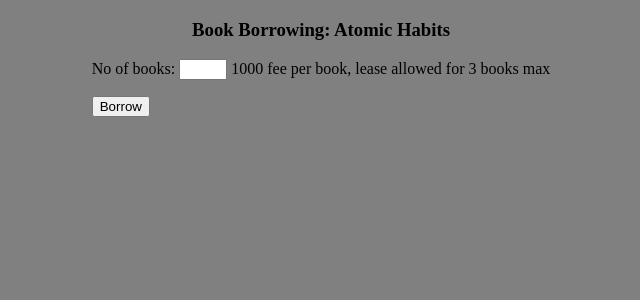
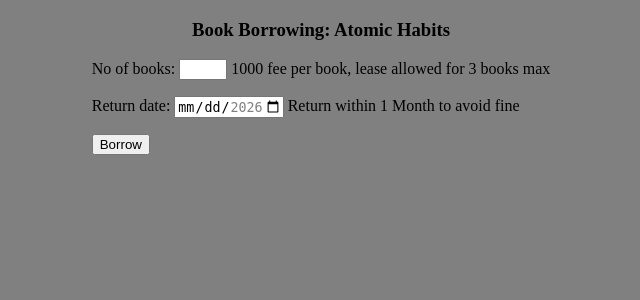
Before and after one commit to Hassaan-Hussain/Library-Management-System, a Django app: page /borrow_book/3 in a window 1280 px wide. Shown: the top 300 px of the page, without its empty margins (319-959 px from the left). Run offline with Django 5.2, Linux system fonts and the light colour scheme; a user stored in the database is signed in; data comes from the database, SQL or seed files in the repository; both versions use the stored data as it was after the commit.

Commit message:
Optimization of return date for borrowed books

```diff
--- a/apps/Books/forms.py
+++ b/apps/Books/forms.py
@@ -1,5 +1,8 @@
 from .models import Books, BorrowedBook
 from django import forms
+from django.utils import timezone
+from datetime import timedelta
+from django.core.exceptions import ValidationError
 
 class AddBookForm(forms.ModelForm):
     class Meta:
@@ -9,15 +12,46 @@ class AddBookForm(forms.ModelForm):
 class BorrowBookForm(forms.ModelForm):
     class Meta:
         model = BorrowedBook
-        fields = ['no_of_books',]
+        fields = ['no_of_books', 'return_date']
 
         widgets = {
             'no_of_books': forms.NumberInput(attrs={
              'max': '3',
              'min':'1',
              }),
+
+             'return_date': forms.DateInput(attrs={
+                 'type': 'date',
+             })
         }
 
         help_texts = {
             'no_of_books': '1000 fee per book, lease allowed for 3 books max',
+            'return_date': 'Return within 1 Month to avoid fine',
         }
+
+    def __init__(self, *args, **kwargs):
+        super().__init__(*args, **kwargs)
+
+        today = timezone.now()
+        one_month = today + timedelta(days=30)
+
+        self.fields['return_date'].widget.attrs['min'] = today.strftime('%Y-%m-%d')
+        self.fields['return_date'].widget.attrs['max'] = one_month.strftime('%Y-%m-%d')
+        print(today)
+        print(one_month)
+
+    def clean_return_date(self):
+        return_date = self.cleaned_data.get('return_date')
+        return_date = self.cleaned_data.get('return_date')
+        today = timezone.now()
+        one_month_later = today + timedelta(days=30)
+        print(return_date)
+
+        if return_date:
+            if return_date < today:
+                raise ValidationError('Return date cannot be in the past')
+            if return_date > one_month_later:
+                raise ValidationError('Return Date cannot be more than 30 days')
+
+        return return_date
--- a/apps/Books/models.py
+++ b/apps/Books/models.py
@@ -2,6 +2,8 @@ from django.db import models
 from django.contrib.auth.models import User
 from django.core.exceptions import ValidationError
 from django.core.validators import MaxValueValidator, MinValueValidator
+from django.utils import timezone
+from datetime import timedelta
 
 # Create your models here.
 
@@ -24,6 +26,7 @@ class BorrowedBook(models.Model):
         MinValueValidator(1),
     ])
     fee = models.IntegerField()
+    return_date = models.DateTimeField(blank=True, null=True)
     borrowed_date = models.DateTimeField(auto_now_add=True)
 
     class Meta:
@@ -42,3 +45,13 @@ class BorrowedBook(models.Model):
 
         self.full_clean()
         super().save(*args, **kwargs)
+
+    def clean(self):
+        today = timezone.now()
+        one_month_later = today + timedelta(days=30)
+
+        if self.return_date:
+            if self.return_date < today:
+                raise ValidationError('Return date cannot be in the past')
+            if self.return_date > one_month_later:
+                raise ValidationError('Return Date cannot be more than 30 days')
--- a/apps/Books/views.py
+++ b/apps/Books/views.py
@@ -9,9 +9,21 @@ from django.contrib.auth.models import User
 # Books Display View
 
 def book_display_view(request):
-    books = Books.objects.all()
+    try:
+        books = Books.objects.all()
+        borrowed_books = BorrowedBook.objects.filter(user=request.user.id)
+    except Exception as e:
+        raise e
+
     print(request.user)
-    return render(request, 'Books/books_display.html', {'books': books})
+    return render(
+        request,
+        'Books/books_display.html',
+        {
+            'books': books,
+            'borrowed_books': borrowed_books,
+        }
+    )
 
 # Books Adding View
 @login_required(login_url='login')
```
Also changed, not shown: apps/Books/templates/Books/books_display.html (+36 -0 lines), apps/Books/migrations/0006_borrowedbook_return_date_and_more.py (added), apps/Books/migrations/0007_alter_borrowedbook_return_date.py (added), db.sqlite3.
